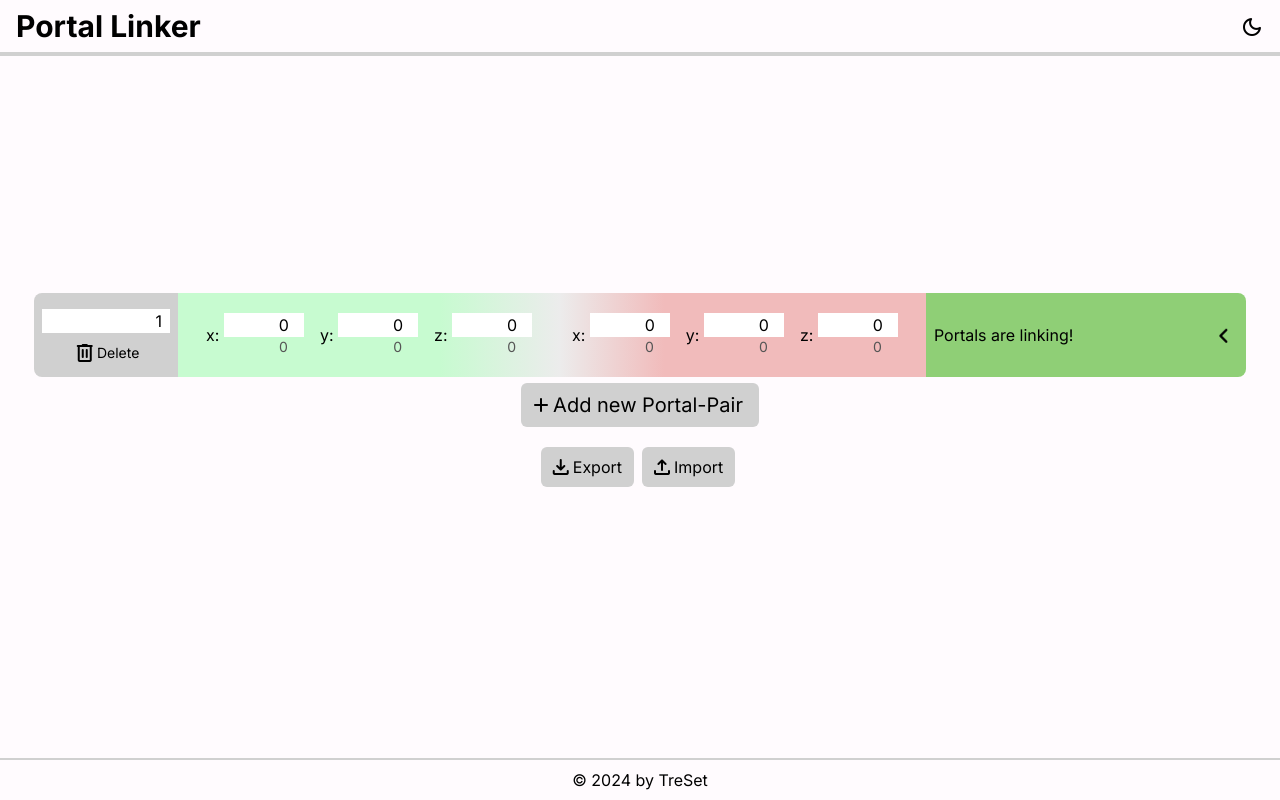
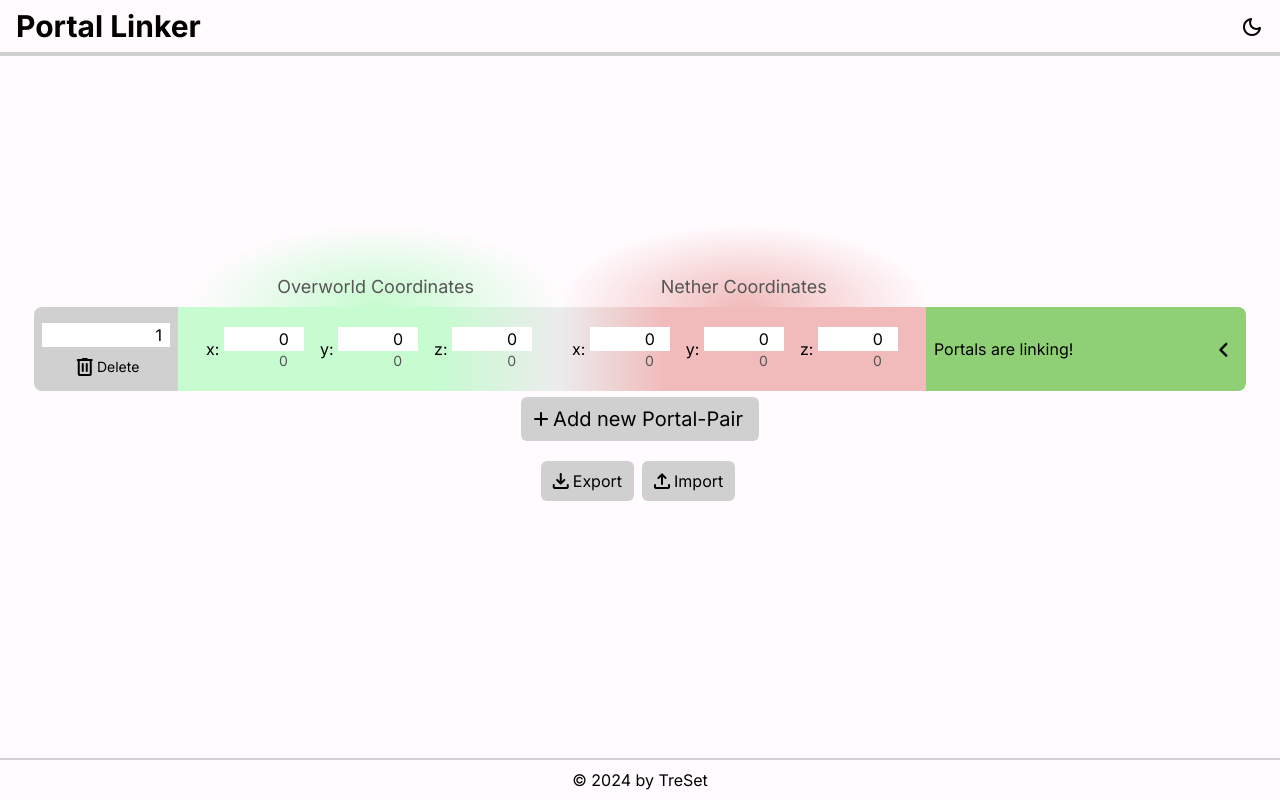
Before and after one commit to Tre5et/portal-linker, a Next.js app: page / in a window 1280 px wide. Built offline with nearby package versions, Linux system fonts and the light colour scheme.

Commit message:
Added usage hints

```diff
--- a/src/app/globals.css
+++ b/src/app/globals.css
@@ -13,7 +13,11 @@
     --hint: #555555;
     --success: #8fcf76;
     --fail: #f0965d;
-    --portal-gradient: linear-gradient(90deg, rgba(199,251,208,1) 35%, rgba(236,236,236,1) 51%, rgba(241,187,187,1) 65%);
+    --overworld: #c7fbd0;
+    --nether: #f1bbbb;
+    --center: #ececec;
+    --portal-gradient: linear-gradient(90deg, var(--overworld) 35%, var(--center) 51%, var(--nether) 65%);
+    --hint-gradient: radial-gradient(closest-side, rgba(0,74,12,1) 0%, var(--background) 80%);
   }
 
   :root.dark {
@@ -24,8 +28,9 @@
     --hint: #BBBBBB;
     --success: #227800;
     --fail: #ab3f00;
-    --error: #ff5555;
-    --portal-gradient: linear-gradient(90deg, rgba(0,74,12,1) 35%, rgba(40,40,40,1) 49%, rgba(68,0,0,1) 65%);
+    --overworld: #004a0c;
+    --nether: #440000;
+    --center: #282828;
   }
 }
 
@@ -35,5 +40,31 @@ body {
 }
 
 .portal-bg {
-    background: var(--portal-gradient);
+  background: var(--portal-gradient);
 }
+
+.dimension-hint {
+  position: relative;
+  display: flex;
+  flex-direction: column;
+  align-items: center;
+  justify-content: center;
+}
+
+.nether {
+  --dim-color: var(--nether);
+}
+
+.overworld {
+  --dim-color: var(--overworld);
+}
+
+.dimension-hint::after {
+  width: 23rem;
+  height: 10rem;
+  background: radial-gradient(closest-side, var(--dim-color) 0%, var(--background) 100%);
+  content: '';
+  position: absolute;
+  top: -3rem;
+  z-index: -1;
+}
--- a/src/app/page.tsx
+++ b/src/app/page.tsx
@@ -13,6 +13,14 @@ export default function Home() {
 
     return (
         <main className="flex flex-col h-min-full items-center">
+            <div className="pl-36 pr-80 w flex flex-row items-center justify-around w-card">
+                <div className="dimension-hint overworld text-lg text-hint">
+                    Overworld Coordinates
+                </div>
+                <div className="dimension-hint nether text-lg text-hint">
+                    Nether Coordinates
+                </div>
+            </div>
             <div>
                 {
                     portals.map((pair) => {
--- a/src/app/ui/portal-evaluation.tsx
+++ b/src/app/ui/portal-evaluation.tsx
@@ -70,11 +70,11 @@ export function PortalEval({
                 transitionTime={100}
             >
                 <table className="mb-2">
-                    <thead className="border-double border-b-4">
+                    <thead className="border-double border-text border-b-4">
                         <tr>
-                            <th className="border-r px-2 align-bottom leading-tight">Portal</th>
-                            <th className="border-r px-2 align-bottom leading-tight">Distance Overworld</th>
-                            <th className="px-2 align-bottom leading-tight">Distance Nether</th>
+                            <th className="border-r border-text px-2 align-bottom leading-tight">Portal</th>
+                            <th className="border-r border-text px-2 align-bottom leading-tight">Distance Overworld</th>
+                            <th className="px-2 border-text align-bottom leading-tight">Distance Nether</th>
                         </tr>
                     </thead>
                     <tbody>
@@ -82,9 +82,9 @@ export function PortalEval({
                             distances.map((p) => {
                                 return (
                                     <tr key={distances.indexOf(p)} className="border-t border-dashed text-right">
-                                        <td className={`border-r px-2 ${p.lNeOw || p.lOwNe || "italic text-hint line-through"}`} title={p.lNeOw || p.lOwNe ? "" : "Out of Detection Radius"}>{p.pair.name}</td>
-                                        <td className={`border-r px-2 ${p.lNeOw || "italic text-hint line-through"}`} title={p.lNeOw ? "" : "Out of Detection Radius (> 128 Blocks x/z)"}>{Math.round(p.dNeOw * 100) / 100}</td>
-                                        <td className={`px-2 ${p.lOwNe || "italic text-hint line-through"}`} title={p.lOwNe ? "" : "Out of Detection Radius (> 16 Blocks x/z)"}>{Math.round(p.dOwNe * 100) / 100}</td>
+                                        <td className={`border-r border-text px-2 ${p.lNeOw || p.lOwNe || "italic text-hint line-through"}`} title={p.lNeOw || p.lOwNe ? "" : "Out of Detection Radius"}>{p.pair.name}</td>
+                                        <td className={`border-r border-text px-2 ${p.lNeOw || "italic text-hint line-through"}`} title={p.lNeOw ? "" : "Out of Detection Radius (> 128 Blocks x/z)"}>{Math.round(p.dNeOw * 100) / 100}</td>
+                                        <td className={`px-2 border-text ${p.lOwNe || "italic text-hint line-through"}`} title={p.lOwNe ? "" : "Out of Detection Radius (> 16 Blocks x/z)"}>{Math.round(p.dOwNe * 100) / 100}</td>
                                     </tr>
                                 )
                             })
--- a/tailwind.config.ts
+++ b/tailwind.config.ts
@@ -18,6 +18,9 @@ const config: Config = {
         'success': 'var(--success)',
         'fail': 'var(--fail)',
         'error': 'var(--error)',
+      },
+      width: {
+        'card': '75rem'
       }
     },
   },
```
